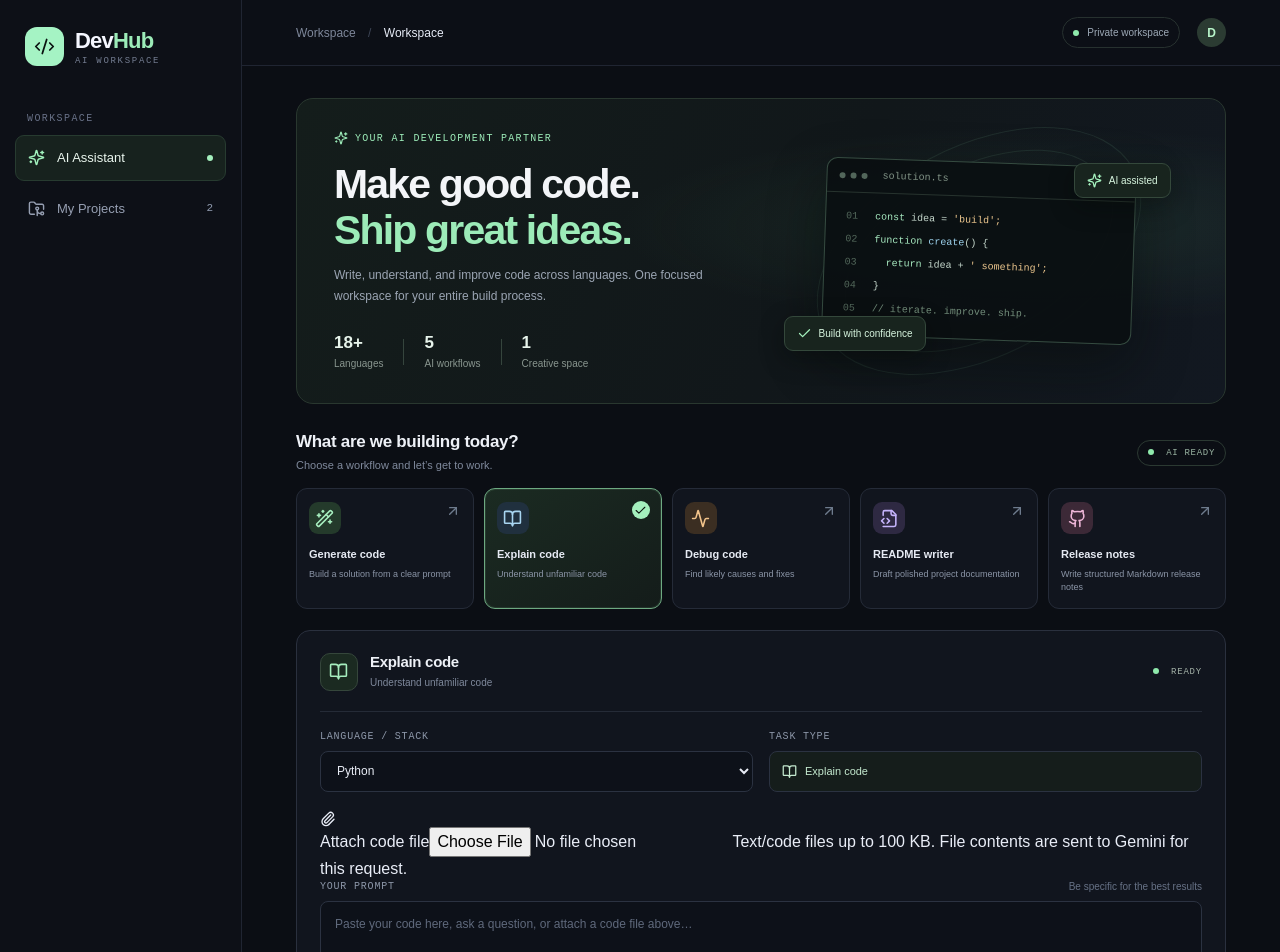
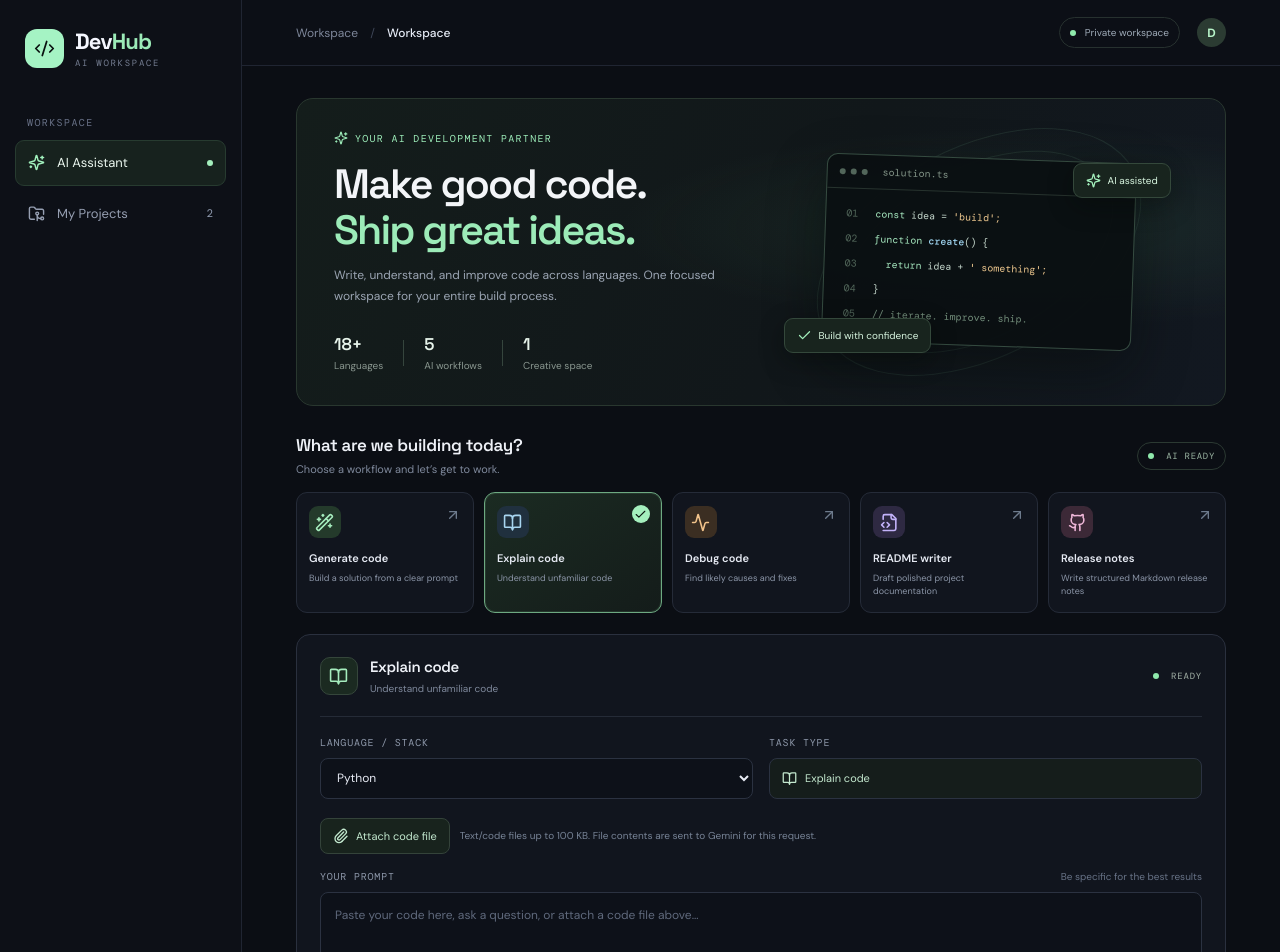
Before and after one commit to Error-cracker-1/AI-Developer-Hub, a React (Vite) app: page / in a window 1280 px wide. Shown: the top 952 px of the page. Built offline with nearby package versions, Linux system fonts and the light colour scheme.

Commit message:
Style file upload controls and fix CSS import order

```diff
--- a/src/index.css
+++ b/src/index.css
@@ -1,8 +1,9 @@
+@import url('https://fonts.googleapis.com/css2?family=DM+Mono:wght@400;500&family=DM+Sans:wght@400;500;600;700&family=Space+Grotesk:wght@400;500;600;700&display=swap');
+
 @tailwind base;
 @tailwind components;
 @tailwind utilities;
 
-@import url('https://fonts.googleapis.com/css2?family=DM+Mono:wght@400;500&family=DM+Sans:wght@400;500;600;700&family=Space+Grotesk:wght@400;500;600;700&display=swap');
 
 :root {
   font-family: 'DM Sans', sans-serif;
@@ -1239,3 +1240,5 @@ button:disabled {
     scroll-behavior: auto !important;
   }
 }
+
+.file-upload-row{display:flex;align-items:center;flex-wrap:wrap;gap:10px;margin:4px 0 16px}.attach-file-button{display:inline-flex;align-items:center;gap:7px;padding:9px 12px;border:1px solid #34433a;border-radius:8px;color:#c3e9cf;background:#18231d;font:11px 'DM Sans',sans-serif;letter-spacing:0;cursor:pointer}.attach-file-button:hover{border-color:#6da981;background:#1c2b22}.attach-file-button input{display:none}.file-upload-hint{color:#778396;font:10px/1.5 'DM Sans',sans-serif;letter-spacing:0}.attached-file{display:inline-flex;align-items:center;gap:7px;max-width:100%;padding:7px 9px;border:1px solid #33483b;border-radius:7px;color:#bce8c8;background:#121d17;font:10px 'DM Sans',sans-serif;overflow-wrap:anywhere}.attached-file button{display:inline-grid;place-items:center;border:0;padding:2px;color:#9aa7a0;background:transparent}
```
